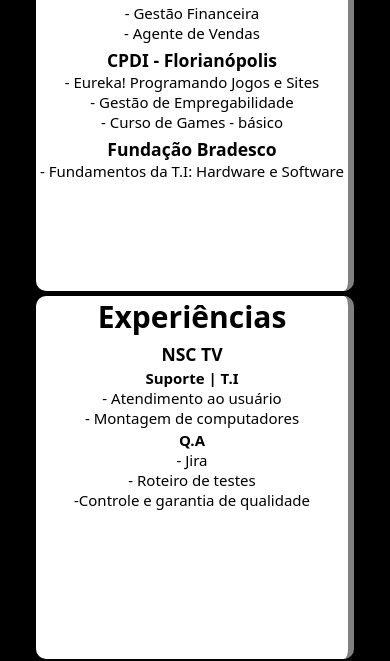
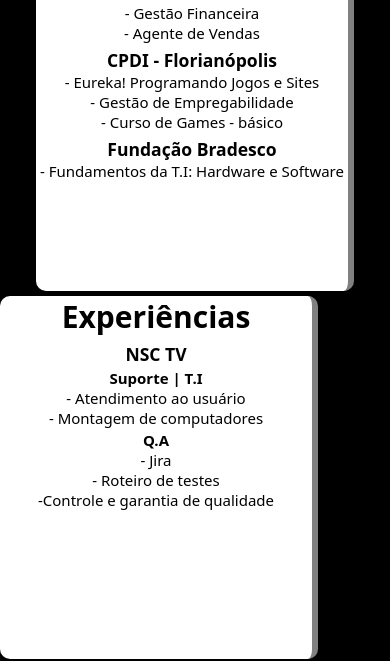
Before and after one commit to jsxtheuz/Portifolio-jsxtheuz, a plain HTML site: page index.html in a window 390 px wide. Shown: the part 445-1106 px from the top of the page. Drawn offline with Linux system fonts and the light colour scheme.

Commit message:
Update index.css

```diff
--- a/index.css
+++ b/index.css
@@ -160,10 +160,9 @@
 
 @media screen and (max-width: 1200px) {
    .card-1, .card-2, .card-3{
-      margin-top:15px;
       float: none;
       width: 80%;
-      margin: auto;
+      margin-left: auto;
       text-align: center;
       justify-content: center;
       align-items: center;
```
